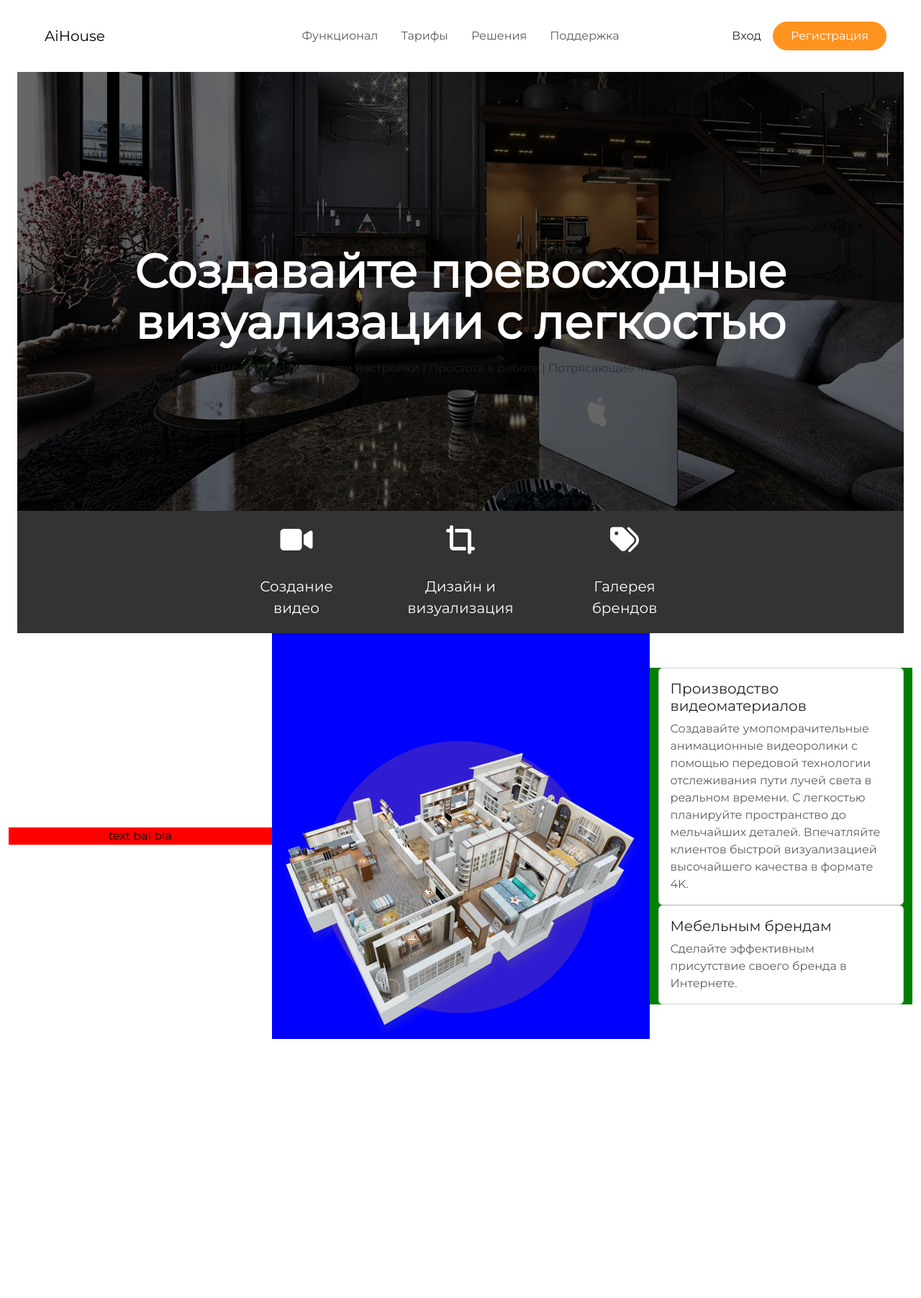
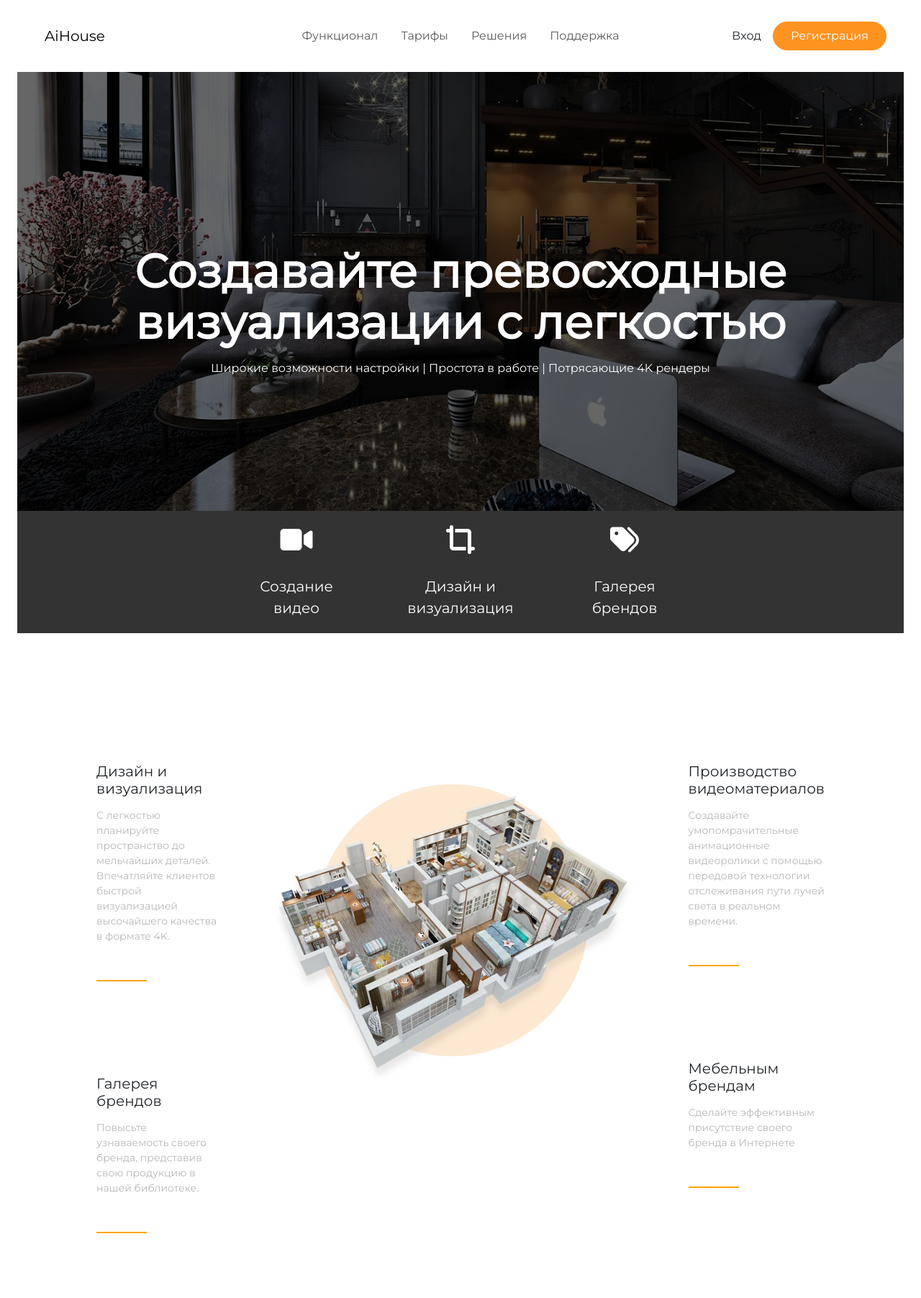
Before and after one commit to sidney31/aihouse, a Django app: template home/templates/home/home_page.html in a window 1280 px wide. Shown: the whole page at 72% size. Before the commit the page ends 1444 px from the top, so only its background shows below. Run offline with Django 4.2, Linux system fonts and the light colour scheme; the template is opened without the code that fills it, so the values that code supplies are empty; parts of the project's set-up code (start-up, migrations or seed data) failed here and were passed over; some libraries are stand-ins or nearby versions.

Commit message:
add benefits block (second subsection) on page

```diff
--- a/home/static/css/index.css
+++ b/home/static/css/index.css
@@ -1,4 +1,4 @@
-body{
+body {
     font-family: Montserrat;
 }
 
@@ -7,27 +7,27 @@ body{
     margin-top: 0;
 }
 
-.dropdown:hover{
+.dropdown:hover {
     color: #ff9320;
 }
 
-.dropdown:active .dropdown-menu{
+.dropdown:active .dropdown-menu {
     display: none;
 }
 
-.btn-primary{
+.btn-primary {
     border: 1px solid #ff9320;
     border-radius: 25px;
     background-color: #ff9320;
 }
 
-.btn-primary:hover{
+.btn-primary:hover {
     background-color: white;
     color: #ff9320;
     border: 1px solid #ff9320;
 }
 
-.dropdown-menu{
+.dropdown-menu {
     border: none;
     box-shadow: 0px 0px 10px 0px rgba(0, 0, 0, 0.05);
     border-radius: 0;
@@ -35,7 +35,7 @@ body{
     transition: all 0.5s ease-in-out;
 }
 
-.dropdown-item{
+.dropdown-item {
     text-wrap: wrap;
     padding: 13px 25px;
     margin: 5px 0px;
@@ -43,29 +43,29 @@ body{
     font-size: 15px;
 }
 
-.dropdown-item:hover{
+.dropdown-item:hover {
     background-color: white;
     color: #ff9320;
 }
 
-form.nav{
+form.nav {
     position: absolute;
     right: 0;
 }
 
-.nav-link{
+.nav-link {
     font-weight: 400;
 }
 
-.dropdown .dropdown-menu{
+.dropdown .dropdown-menu {
     display: block;
     opacity: 0;
 
-    -moz-transition:    all 100ms ease-in-out;
+    -moz-transition: all 100ms ease-in-out;
     -webkit-transition: all 100ms ease-in-out;
-    -o-transition:      all 100ms ease-in-out;
-    -ms-transition:     all 100ms ease-in-out;
-    transition:         all 100ms ease-in-out;
+    -o-transition: all 100ms ease-in-out;
+    -ms-transition: all 100ms ease-in-out;
+    transition: all 100ms ease-in-out;
 }
 
 .dropdown:hover .dropdown-menu {
@@ -73,14 +73,46 @@ form.nav{
     opacity: 1;
 }
 
-.navbar{
+.navbar {
     transition: all 100ms ease-in-out;
 }
 
-.fa{
+.fa {
     transition-duration: 0.4s;
 }
 
-.fa-cont:hover .fa{
+.fa-cont:hover .fa {
     transform: translateY(-10px);
 }
+
+.card-title {
+    font-size: 20px;
+    margin-bottom: 15px;
+}
+
+.card-text {
+    font-size: 14px;
+    color: #b7b7b7;
+}
+
+.card {
+    border: none;
+    transition: 0.2s;
+    margin-bottom: 50px;
+}
+
+.card:hover {
+    box-shadow: 0px 5px 15px 0px rgba(0, 0, 0, 0.1);
+}
+
+.card-line {
+    margin-top: 50px;
+    width: 70px;
+    height: 2px;
+    background-color: orange;
+    transition: all 0.3s ease;
+}
+
+.card:hover .card-line {
+    width: 100px;
+}
--- a/home/templates/home/home_page.html
+++ b/home/templates/home/home_page.html
@@ -3,7 +3,7 @@
 <head>
     <meta charset="UTF-8">
     <meta name="viewport" content="width=device-width, initial-scale=1.0">
-    <title>Document</title>
+    <title>Главная</title>
     <link rel="stylesheet" href="../static/css/bootstrap.min.css">
     <link rel="stylesheet" href="../static/css/index.css">
     <link rel="stylesheet" href="https://fonts.googleapis.com/css?family=Montserrat">
@@ -13,13 +13,16 @@
     <nav class="navbar navbar-expand-lg navbar-light bg-white fixed-top" style="height: 100px;">
         <div class="container-fluid justify-content-space-between" style="margin: 0 50px">
             <a class="navbar-brand" href="#">AiHouse</a>
-              <button class="navbar-toggler" type="button" data-bs-toggle="collapse" data-bs-target="#navbarSupportedContent" aria-controls="navbarSupportedContent" aria-expanded="false" aria-label="Toggle navigation">
+            <button class="navbar-toggler" type="button" data-bs-toggle="collapse"
+                    data-bs-target="#navbarSupportedContent" aria-controls="navbarSupportedContent"
+                    aria-expanded="false" aria-label="Toggle navigation">
                 <span class="navbar-toggler-icon"></span>
             </button>
             <div class="collapse navbar-collapse" id="navbarSupportedContent">
                 <ul class="navbar-nav position-absolute top-50 start-50 translate-middle gap-3">
                     <li class="nav-item dropdown">
-                        <a class="nav-link" data-toggle="dropdown" href="#" id="navbarDropdown" role="button" data-bs-toggle="dropdown" aria-expanded="false">
+                        <a class="nav-link" data-toggle="dropdown" href="#" id="navbarDropdown" role="button"
+                           data-bs-toggle="dropdown" aria-expanded="false">
                             Функционал
                         </a>
                         <ul class="dropdown-menu fade-down" aria-labelledby="navbarDropdown">
@@ -32,17 +35,21 @@
                         <a class="nav-link" href="#">Тарифы</a>
                     </li>
                     <li class="nav-item dropdown">
-                        <a class="nav-link" data-toggle="dropdown" href="#" id="navbarDropdown" role="button" data-bs-toggle="dropdown" aria-expanded="false">
+                        <a class="nav-link" data-toggle="dropdown" href="#" id="navbarDropdown" role="button"
+                           data-bs-toggle="dropdown" aria-expanded="false">
                             Решения
                         </a>
                         <ul class="dropdown-menu" aria-labelledby="navbarDropdown">
                             <li><a class="dropdown-item" href="#">Мебельным брендам</a></li>
-                          <li><hr class="dropdown-divider w-75 mx-auto"></li>
+                            <li>
+                                <hr class="dropdown-divider w-75 mx-auto">
+                            </li>
                             <li><a class="dropdown-item" href="#">Дизайнерам интерьера</a></li>
                         </ul>
                     </li>
                     <li class="nav-item dropdown">
-                        <a class="nav-link" data-toggle="dropdown" href="#" id="navbarDropdown" role="button" data-bs-toggle="dropdown" aria-expanded="false">
+                        <a class="nav-link" data-toggle="dropdown" href="#" id="navbarDropdown" role="button"
+                           data-bs-toggle="dropdown" aria-expanded="false">
                             Поддержка
                         </a>
                         <ul class="dropdown-menu" aria-labelledby="navbarDropdown">
@@ -61,11 +68,16 @@
     </nav>
 </header>
 <section>
-      <div class="text-white mx-4 position-relative" style="top: 100; background-color: #333333;">
-        <img src="../static/img/image.jpg" class="position-relative image-fluid w-100" alt="..." style="filter: brightness(40%); height: 710px;  object-fit: cover;">
+
+
+    <div class="text-white mx-4 position-relative" style="background-color: #333333;">
+        <img src="../static/img/image.jpg" class="position-relative image-fluid w-100" alt="..."
+             style="filter: brightness(40%); height: 710px;  object-fit: cover;">
         <div class="container-lg d-flex flex-column justify-content-center text-center card-img-overlay">
-          <p class="fw-bold" style="font-size: 65px; line-height: 1.1">Создавайте превосходные визуализации с легкостью</p>
-          <p class="fw-light text-muted">Широкие возможности настройки | Простота в работе | Потрясающие 4K рендеры</p>
+            <p class="fw-bold" style="font-size: 65px; line-height: 1.1">Создавайте превосходные визуализации с
+                легкостью</p>
+            <p class="fw-light">Широкие возможности настройки | Простота в работе | Потрясающие 4K
+                рендеры</p>
         </div>
         <div class="row text-center align-items-center justify-content-center gap-5" style="height:170px">
             <div class="col-1 fa-cont fs-5 d-flex justify-content-between flex-column" style="width: 180px">
@@ -85,39 +97,61 @@
             </div>
         </div>
     </div>
-      <div class="benefits-block mx-4">
-        <div class="row text-center align-items-center justify-content-center"style="color:black">
-          <div class="col" style="background-color:red">
-            text bal bla
-          </div>
-          <div class="col" style="background-color:blue">
-            <img src="../static/img/house-plan-render.original.original.format-webp.webp" class="mx-auto d-block" alt="..." style="margin-top: 150px">
-          </div>
-          <div class="col mx-auto text-start gap" style="background-color:green; ">
-            <div class="col">
+
+    <div class="container-lg" style="margin-top: 140px; ">
+        <div class="row">
+            <div class="col-lg">
+                <div class="row m-0">
                     <div class="card">
-                <div class="card-body">
-                  <h5 class="card-title">Производство видеоматериалов</h5>
-                  <p class="card-text text-muted">
-
-                    Создавайте умопомрачительные анимационные видеоролики с помощью передовой технологии отслеживания пути лучей света в реальном времени.
-
-                    С легкостью планируйте пространство до мельчайших деталей. Впечатляйте клиентов быстрой визуализацией высочайшего качества в формате 4K.
-                  </p>
+                        <div class="card-body" style="padding: 40px">
+                            <h5 class="card-title">Дизайн и визуализация</h5>
+                            <p class="card-text">С легкостью планируйте пространство до мельчайших деталей.
+                                Впечатляйте клиентов быстрой визуализацией высочайшего качества в формате 4K.</p>
+                            <div class="card-line"></div>
                         </div>
                     </div>
                 </div>
+                <div class="row m-0">
                     <div class="card">
-              <div class="card-body">
+                        <div class="card-body" style="padding: 40px">
+                            <h5 class="card-title">Галерея брендов</h5>
+                            <p class="card-text">
+                                Повысьте узнаваемость своего бренда, представив свою продукцию в нашей библиотеке.</p>
+                            <div class="card-line"></div>
+                        </div>
+                    </div>
+                </div>
+            </div>
+            <div class="col" style="margin-top:70px">
+                <img src="../static/img/house-plan-render.original.original.format-webp.webp" alt="">
+            </div>
+            <div class="col">
+                <div class="row m-0">
+                    <div class="card">
+                        <div class="card-body" style="padding: 40px">
+                            <h5 class="card-title">Производство видеоматериалов</h5>
+                            <p class="card-text">
+                                Создавайте умопомрачительные анимационные видеоролики с помощью передовой технологии
+                                отслеживания пути лучей света в реальном времени.</p>
+                            <div class="card-line"></div>
+                        </div>
+                    </div>
+                </div>
+               <div class="row m-0">
+                    <div class="card">
+                        <div class="card-body" style="padding: 40px">
                             <h5 class="card-title">Мебельным брендам</h5>
-                <p class="card-text text-muted">
-                  Сделайте эффективным присутствие своего бренда в Интернете.
-                </p>
+                            <p class="card-text">Сделайте эффективным присутствие своего бренда в
+                                Интернете</p>
+                            <div class="card-line"></div>
                         </div>
                     </div>
                 </div>
             </div>
         </div>
+    </div>
+    </div>
+
 </section>
 <script type="text/javascript" src="../static/js/index.js"></script>
 <script src="../static/js/bootstrap.bundle.min.js"></script>
```
Lines whose indentation alone changed are shown as unchanged.
